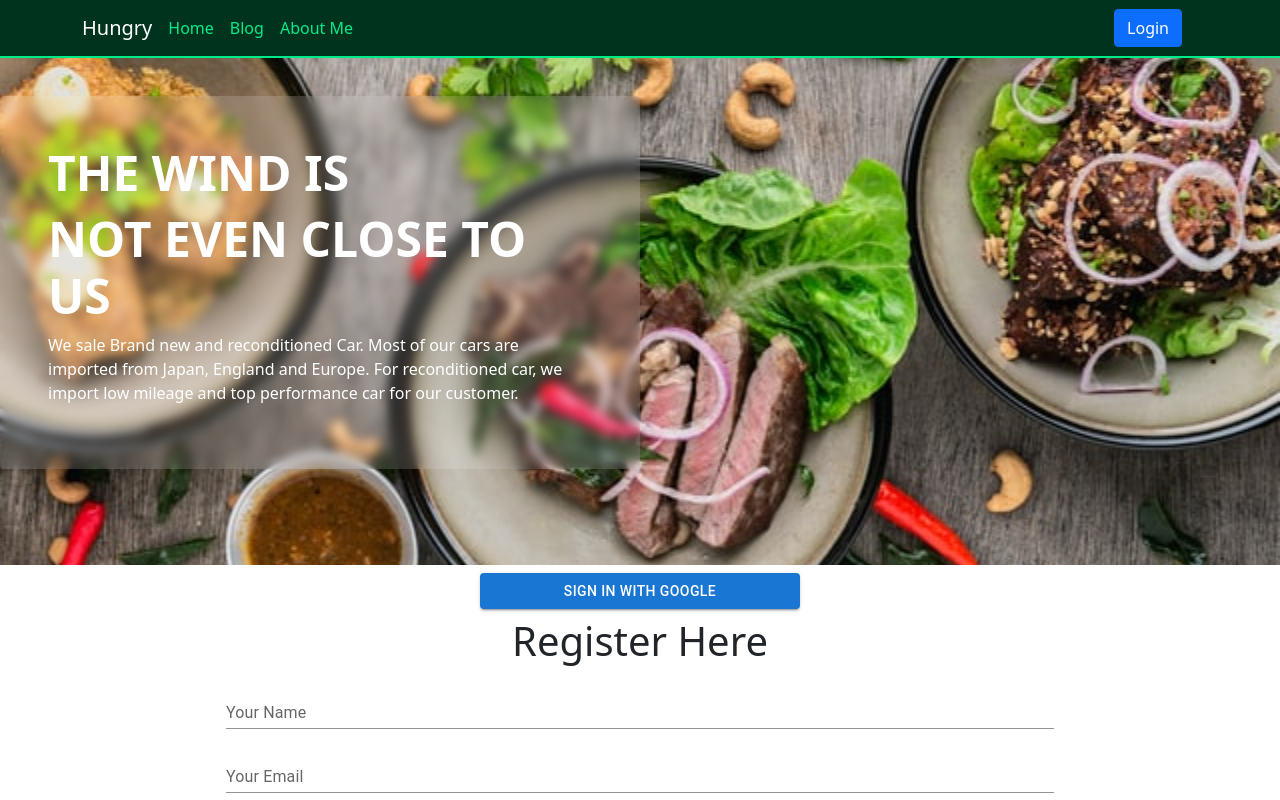
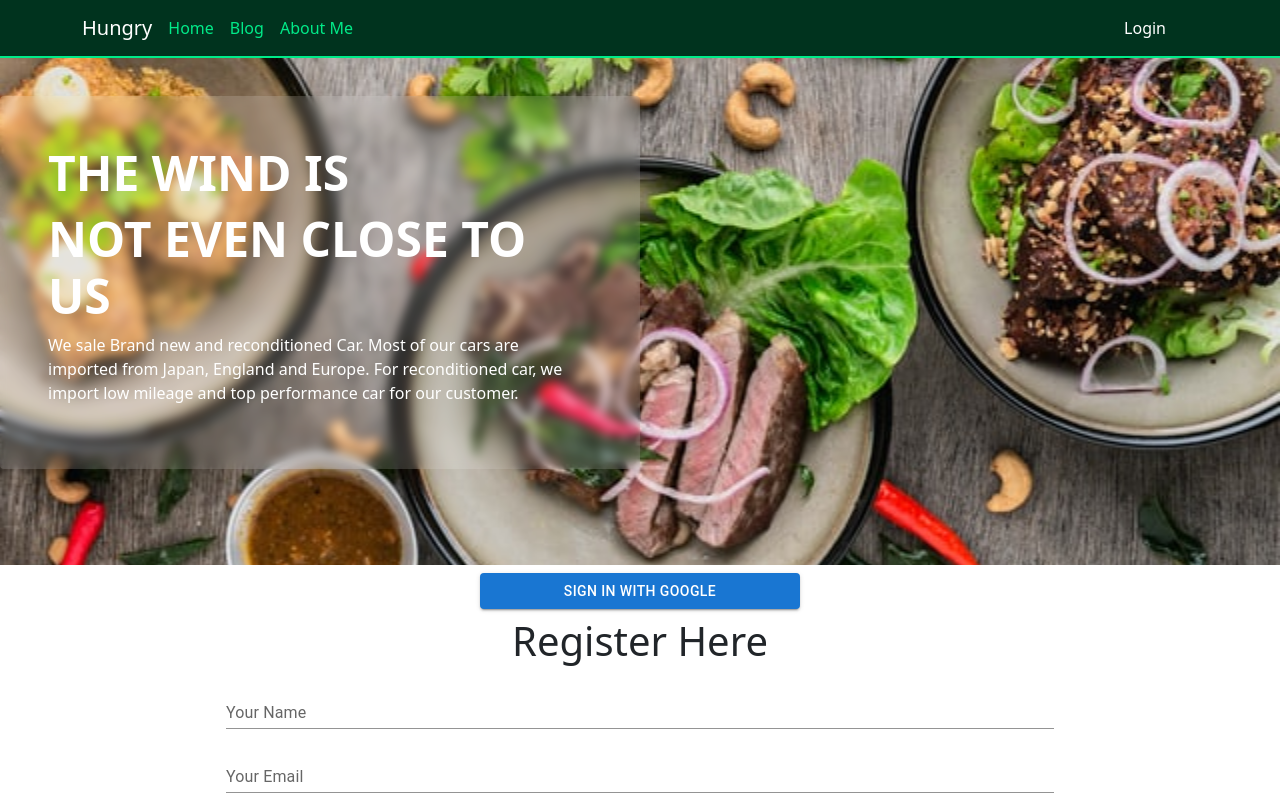
Before and after one commit to rokibulslam/online-food-delivery-frontend, a React (Create React App) app: page / in a window 1280 px wide. Shown: the top 800 px of the page. Built offline with nearby package versions, Linux system fonts and the light colour scheme; no server answers; the HTML template or start-up script is replaced by a standard one.

Commit message:
nav issue fixed

```diff
--- a/src/Pages/Home/Navigation/Navigation.css
+++ b/src/Pages/Home/Navigation/Navigation.css
@@ -7,3 +7,6 @@
 .nav-text-color{
     color: #00EB89;
 }
+.logout-button{
+    cursor: pointer;
+}
--- a/src/Pages/Home/Navigation/Navigation.js
+++ b/src/Pages/Home/Navigation/Navigation.js
@@ -45,18 +45,25 @@ const Navigation = () => {
               </NavLink>
             </Nav>
             {user.email ? (
-              <div>
-                <p className="text-white text-decoration-none me-3">
+              <div className="d-flex justify-content-center align-items-center">
+                <p className="text-white text-decoration-none me-3 mb-lg-0">
                   {user.displayName}
                 </p>
-                <Button onClick={logout}>Logout</Button>
+                <p
+                  className="logout-button text-white text-decoration-none me-3 mb-lg-0"
+                  onClick={logout}
+                >
+                  Logout
+                </p>
               </div>
             ) : (
               <NavLink
                 to="/login"
                 className="nav-text-color text-decoration-none me-3"
               >
-                <Button>Login</Button>
+                <p className="logout-button text-white text-decoration-none me-3 mb-lg-0">
+                  Login
+                </p>
               </NavLink>
             )}
           </Navbar.Collapse>
```
